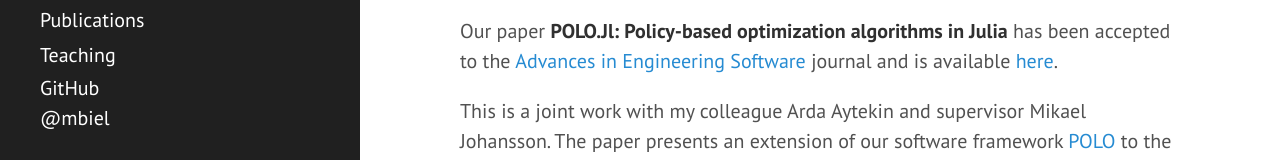
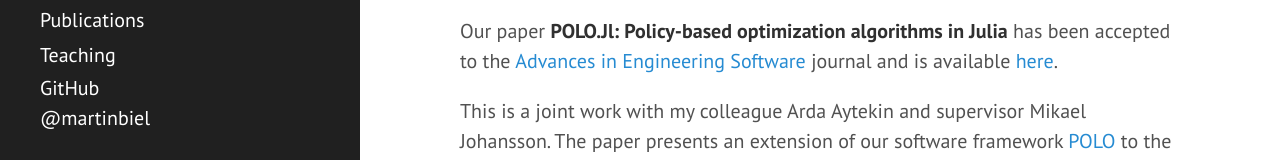
Before and after one commit to martinbiel/martinbiel.github.io, a Jekyll site: the page built from index.html, in a window 1280 px wide and 900 px high, scrolled down 587 px. Shown: the part 737-897 px from the top of the window. Built offline with Jekyll 4.4.1, drawn with Linux system fonts in a browser that asks for light colours; the list of posts is cut into pages by our own code.

Commit message:
Update email address

```diff
--- a/_includes/sidebar.html
+++ b/_includes/sidebar.html
@@ -27,7 +27,7 @@
         {% endif %}
       {% endfor %}
       <a href="https://github.com/martinbiel">GitHub</a><br>
-      <a href="mailto:mbiel@kth.se">@mbiel</a>
+      <a href="mailto:martinbiel93@gmail.com">@martinbiel</a>
     </nav>
   </div>
 </div>
```
